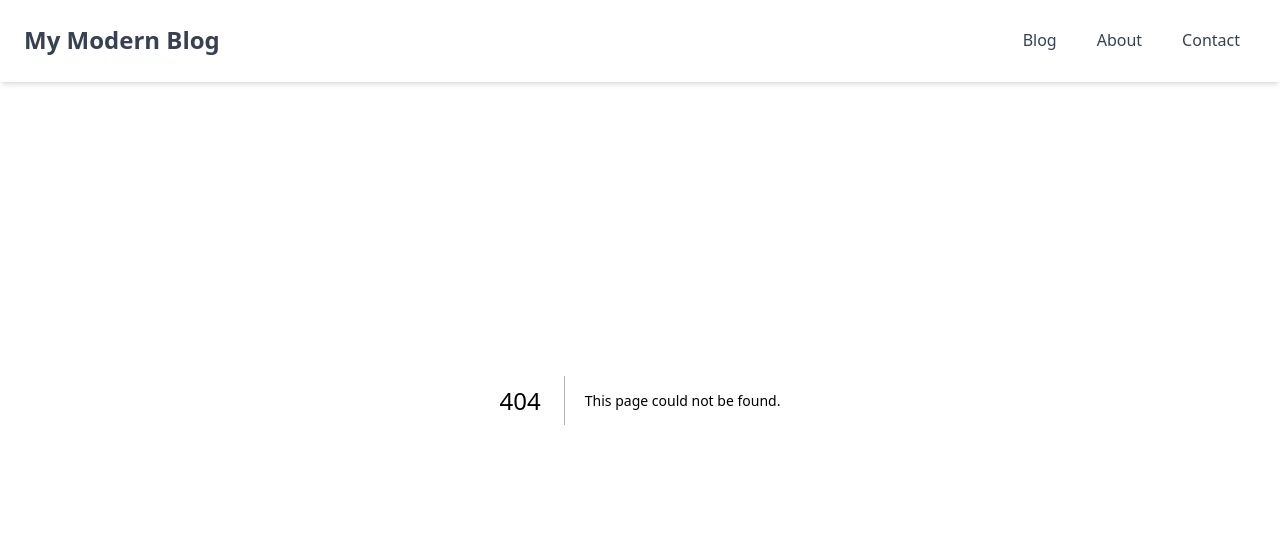
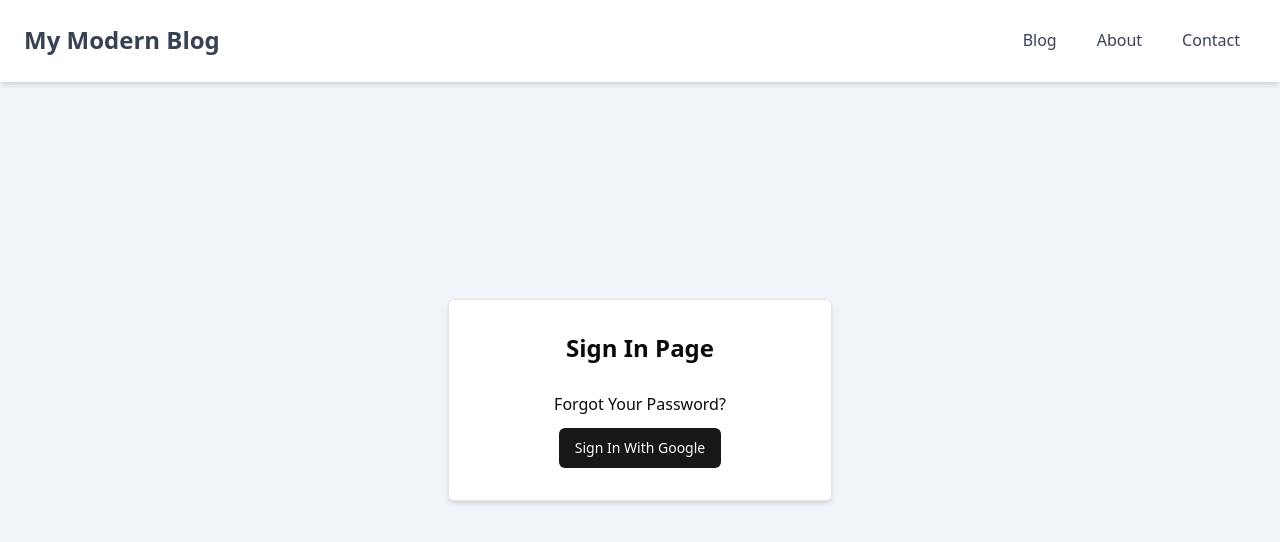
Before and after one commit to Dev-Abdullah-786/blog-app, a Next.js app in the folder apps/frontend/: page /auth/signin in a window 1280 px wide. Before the commit this address had no page. Shown: the top 542 px of the page. Built offline with nearby package versions, Linux system fonts and the light colour scheme.

Commit message:
frontend: add Sign Up and Sign In pages with basic layout and navigation links

```diff
--- /dev/null
+++ b/apps/frontend/src/app/auth/signin/page.tsx
@@ -0,0 +1,18 @@
+import Link from "next/link";
+import { Button } from "@/components/ui/button";
+import { BACKEND_URL } from "@/lib/constants";
+
+const SignInPage = () => {
+  return (
+    <div className=" bg-white p-8 border rounded-md gap-3 shadow-md w-96 flex flex-col justify-center items-center">
+      <h1 className="text-center text-2xl font-bold mb-4">Sign In Page</h1>
+      {/* FORM */}
+      <Link href={"/auth/forgot"}>Forgot Your Password?</Link>
+      <Button>
+        <a href={`${BACKEND_URL}/auth/google/login`}>Sign In With Google</a>
+      </Button>
+    </div>
+  );
+};
+
+export default SignInPage;
--- /dev/null
+++ b/apps/frontend/src/app/auth/signup/page.tsx
@@ -0,0 +1,18 @@
+import Link from "next/link";
+
+const SignUpPage = () => {
+  return (
+    <div className="bg-white p-8 rounded-md shadow-md w-96 flex flex-col justify-center items-center">
+      <h2 className="text-center text-2xl font-bold mb-4">Sign Up Page</h2>
+      {/* FORM */}
+      <div>
+        <p>Already have an account?</p>
+        <Link className="underline" href={"/auth/signin"}>
+          Sign In
+        </Link>
+      </div>
+    </div>
+  );
+};
+
+export default SignUpPage;
```
